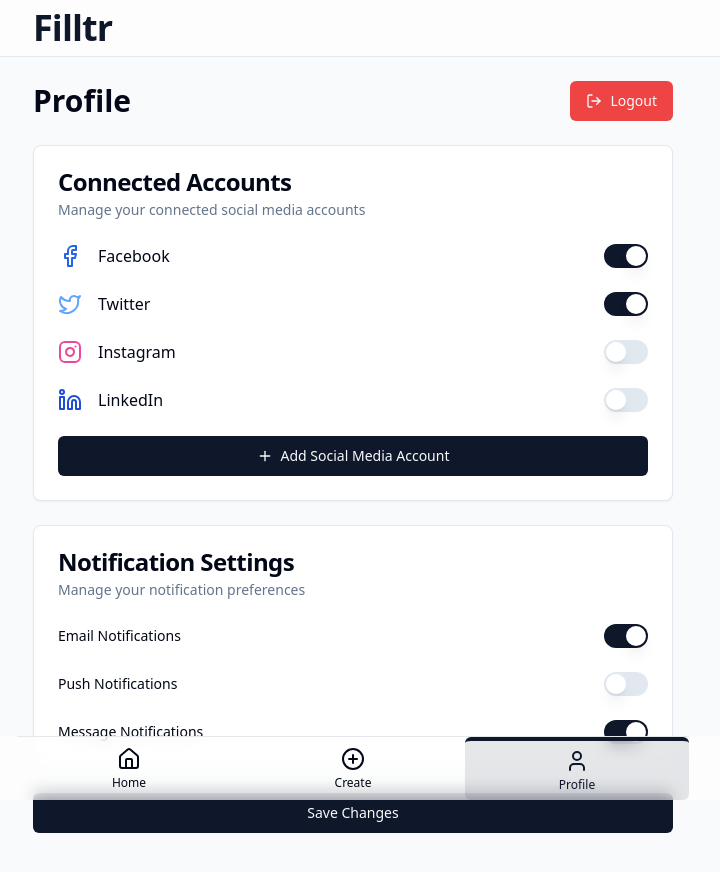
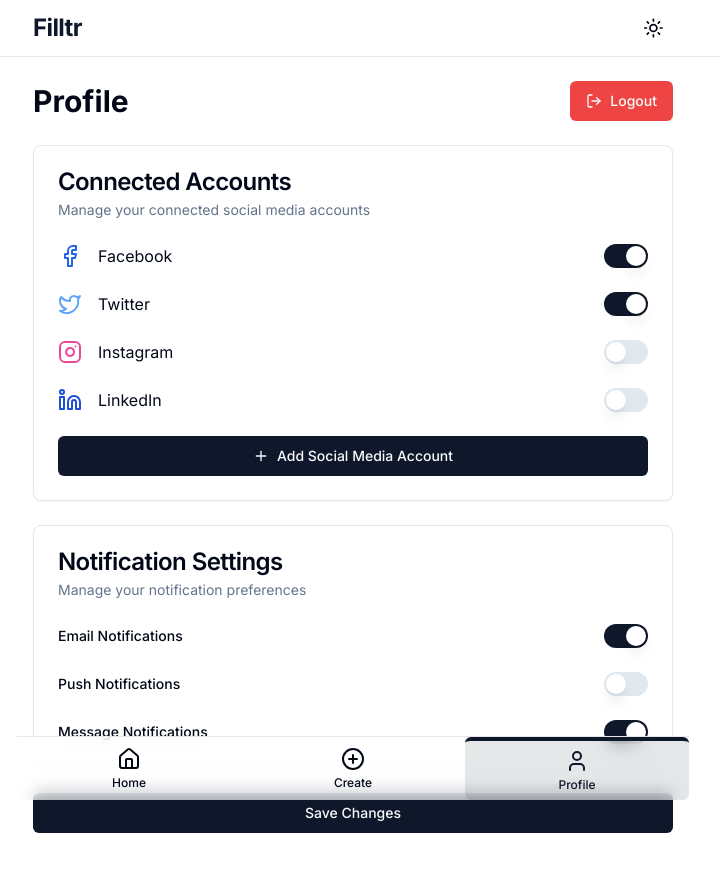
Before and after one commit to jcasben/filltr, a Next.js app: page /profile in a window 1280 px wide. Shown: the top 872 px of the page, without its empty margins (287-1007 px from the left). Built offline with nearby package versions, Linux system fonts and the light colour scheme.

Commit message:
[FEAT]: added dark mode

```diff
--- a/package.json
+++ b/package.json
@@ -25,6 +25,7 @@
     "clsx": "^2.1.1",
     "lucide-react": "^0.462.0",
     "next": "15.0.3",
+    "next-themes": "^0.4.4",
     "react": "^18.3.1",
     "react-day-picker": "^8.10.0",
     "react-dom": "^18.3.1",
--- a/src/app/layout.tsx
+++ b/src/app/layout.tsx
@@ -1,35 +1,26 @@
-import type { Metadata } from "next";
-import localFont from "next/font/local";
-import "./globals.css";
+import '@/app/globals.css'
+import { Inter } from 'next/font/google'
+import { ThemeProvider } from "@/providers/theme-provider"
 
-const geistSans = localFont({
-  src: "./fonts/GeistVF.woff",
-  variable: "--font-geist-sans",
-  weight: "100 900",
-});
-const geistMono = localFont({
-  src: "./fonts/GeistMonoVF.woff",
-  variable: "--font-geist-mono",
-  weight: "100 900",
-});
+const inter = Inter({ subsets: ['latin'] })
 
-export const metadata: Metadata = {
-  title: "Filltr",
-  description: "Your reliable social media aggregator",
-};
+export const metadata = {
+  title: 'Social Media Aggregator',
+  description: 'An app that aggregates posts and messages from various social networks',
+}
 
 export default function RootLayout({
-  children,
-}: Readonly<{
-  children: React.ReactNode;
-}>) {
+                                     children,
+                                   }: {
+  children: React.ReactNode
+}) {
   return (
-    <html lang="en">
-      <body
-        className={`${geistSans.variable} ${geistMono.variable} antialiased`}
-      >
+      <html lang="en" suppressHydrationWarning>
+      <body className={inter.className}>
+      <ThemeProvider attribute="class" defaultTheme="system" enableSystem>
         {children}
+      </ThemeProvider>
       </body>
-    </html>
-  );
+      </html>
+  )
 }
--- a/src/components/layout/main-layout.tsx
+++ b/src/components/layout/main-layout.tsx
@@ -1,7 +1,9 @@
+"use client"
+
 import { ReactNode } from "react"
-
+import { ThemeToggle } from "@/components/theme-toggle"
 import { BottomNav } from "../navigation/bottom-nav"
-import {Logo} from "@/components/ui/logo";
+import { Logo } from "@/components/ui/logo"
 
 interface MainLayoutProps {
     children: ReactNode
@@ -9,16 +11,17 @@ interface MainLayoutProps {
 
 export function MainLayout({ children }: MainLayoutProps) {
     return (
-        <div className="min-h-screen flex flex-col bg-gray-50">
+        <div className="min-h-screen flex flex-col bg-background">
             <header className="sticky top-0 z-50 w-full border-b bg-background/95 backdrop-blur supports-[backdrop-filter]:bg-background/60">
                 <div className="container flex h-14 max-w-2xl items-center justify-between mx-auto px-4">
-                    <Logo className="mr-4"/>
+                    <Logo className="mr-4" />
+                    <ThemeToggle />
                 </div>
             </header>
             <main className="flex-1 container mx-auto max-w-2xl px-4 py-6">
                 {children}
             </main>
-            <BottomNav/>
+            <BottomNav />
         </div>
     )
 }
--- /dev/null
+++ b/src/components/theme-toggle.tsx
@@ -0,0 +1,23 @@
+"use client"
+
+import * as React from "react"
+import { Moon, Sun } from 'lucide-react'
+import { useTheme } from "next-themes"
+
+import { Button } from "@/components/ui/button"
+
+export function ThemeToggle() {
+    const { theme, setTheme } = useTheme()
+
+    return (
+        <Button
+            variant="ghost"
+            size="icon"
+            onClick={() => setTheme(theme === "light" ? "dark" : "light")}
+        >
+            <Sun className="h-[1.5rem] w-[1.3rem] dark:hidden" />
+            <Moon className="hidden h-5 w-5 dark:block" />
+            <span className="sr-only">Toggle theme</span>
+        </Button>
+    )
+}
--- a/src/components/ui/logo.tsx
+++ b/src/components/ui/logo.tsx
@@ -7,7 +7,7 @@ interface LogoProps {
 export const Logo: FC<LogoProps> = ({ className = '' }) => {
     return (
         <div className={`flex items-center ${className}`}>
-            <span className="text-4xl font-bold text-primary tracking-tight">Filltr</span>
+            <span className="text-2xl font-bold tracking-tight text-primary dark:text-white">Filltr</span>
         </div>
     )
 }
--- /dev/null
+++ b/src/providers/theme-provider.tsx
@@ -0,0 +1,9 @@
+"use client";
+
+import { ThemeProvider as NextThemesProvider } from "next-themes";
+
+type ThemeProviderProps = React.ComponentProps<typeof NextThemesProvider>;
+
+export function ThemeProvider({ children, ...props }: ThemeProviderProps) {
+    return <NextThemesProvider {...props}>{children}</NextThemesProvider>;
+}
```
Also changed, not shown: src/components/filter/filter-modal.tsx (+35 -19 lines), 1 other file (tests, documents, lock files or other folders).
